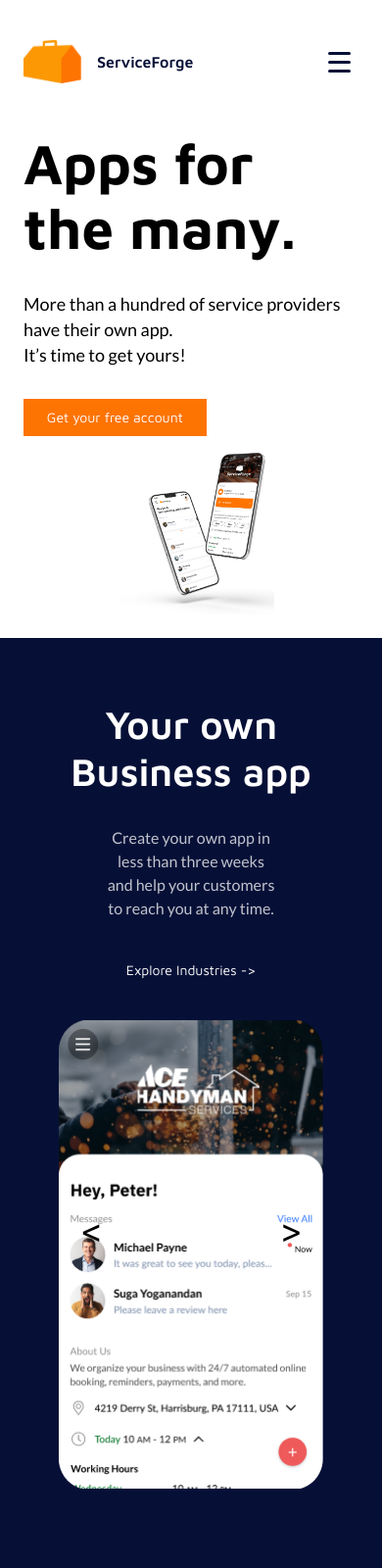
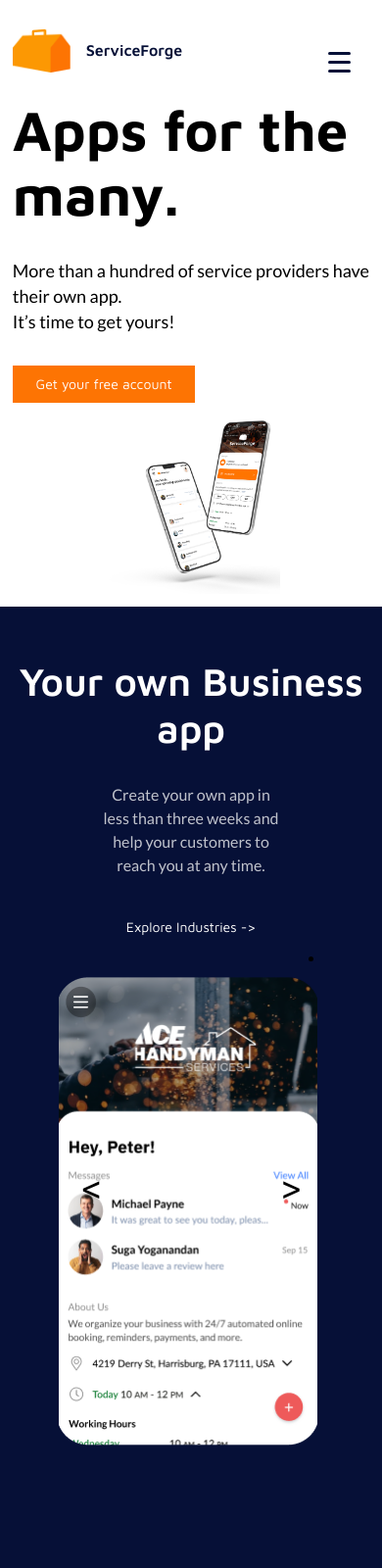
Before and after one commit to tusharnaresh/FE_Workshop, a plain HTML site: page Figma1/index.html in a window 390 px wide. Shown: the top 1600 px of the page at 98% size. Drawn offline with Linux system fonts and the light colour scheme; files whose address does not match are found by name.

Commit message:
css feebacks addressed

```diff
--- a/Figma1/index.css
+++ b/Figma1/index.css
@@ -45,11 +45,6 @@ h6 {
   --btn-text-color: var(--primary-blue);
   --btn-background-color: var(--primary-white);
 
-  --font-normal: 400;
-  --font-light-bold: 500;
-  --font-bold: 600;
-  --font-bolder: 700;
-
   --font-small: 18px;
   --font-normal: 20px;
   --font-medium: 34px;
@@ -67,16 +62,16 @@ body {
   background-color: var(--primary-blue);
 }
 .fw-light-bold{
-  font-weight: var(--font-light-bold);
+  font-weight: 500;
 }
 .fw-bolder {
-  font-weight: var(--font-bolder);
+  font-weight: 700;
 }
 .fw-bold {
-  font-weight: var(--font-bold);
+  font-weight: 600;
 }
 .fw-normal {
-  font-weight: var(--font-normal);
+  font-weight: 400;
 }
 .fs-small {
   font-size: var(--font-small);
@@ -99,7 +94,7 @@ body {
 .p-2 {
   padding: 2em;
 }
-.mw-45 {
+.lg-mw-45 {
   max-width: 45%;
 }
 .m-auto {
@@ -175,7 +170,7 @@ header {
   margin-right: 1rem;
 }
 .brand-heading {
-  font-weight: var(--font-bold);
+  font-weight: 600;
   font-size: var(--font-small);
   color: var(--primary-blue);
 }
@@ -207,7 +202,7 @@ header {
 }
 .list-item:first-child {
   color: var(--primary-blue);
-  font-weight: var(--font-bolder);
+  font-weight:700;
 }
 .section-img {
   max-width: 50%;
@@ -261,7 +256,7 @@ header {
   position: absolute;
   width: 23px;
   height: 21px;
-  top: 3.3rem;
+  top: 2.3rem;
   right: 2rem;
 }
 .bar{
@@ -283,9 +278,6 @@ header {
 .active .list-item{
   padding: 0.5em;
 }
-.active .btn{
-  margin: 0.5rem;
-}
 .list-items{
   flex-direction: column;
   list-style: none;
@@ -306,11 +298,9 @@ header {
   position: absolute;
   display: flex;
   transform: translateX(-0%);
-  transition: transform 1s;
+  transition: transform 0.5s;
   width: 1080px;
-}
-.slider > li{
-  display: inline;
+  gap: 0.5rem;
 }
 .slider-dimensions{
   width: 270px;
@@ -347,6 +337,11 @@ button[data-index-change] {
 .lg-hidden{
   display: block;
 }
+.sticky{
+    position: sticky;
+    top: 0;
+    z-index: 10;
+}
 
 @media screen and (max-width: 950px) {
   :root {
@@ -356,8 +351,11 @@ button[data-index-change] {
     --font-big: 40px;
     --font-bigger: 58px;
   }
-  .mw-45 {
+  .sm-mw-70 {
     max-width: 70%;
+  }
+  .container{
+    padding: 0.8rem;
   }
 }
 @media screen and (min-width: 1150px) {
@@ -376,7 +374,7 @@ button[data-index-change] {
     display: inline-block;
   }
   .brand-heading {
-    font-weight: var(--font-bolder);
+    font-weight: 700;
     font-size: var(--font-medium);
     color: var(--primary-blue);
   }
@@ -395,6 +393,9 @@ button[data-index-change] {
     align-items: center;
     justify-content: space-evenly;
     flex-direction: row;
+    position: absolute;
+    width: 100%;
+    background-color: var(--primary-white);
   }
 
 .card:hover{
--- a/Figma1/index.html
+++ b/Figma1/index.html
@@ -17,7 +17,7 @@
     <link rel="stylesheet" href="./index.css" />
   </head>
   <body>
-    <header>
+    <header class="sticky">
       <div class="container flex-center block-mobile">
         <div class="flex-center justify-start">
           <img class="logo" src="./assets/logo.png" alt="ServiceForge" />
@@ -59,7 +59,7 @@
         <div class="container">
           <div class="card-section">
             <h1 class="color-w ta-center fw-bold fs-big pt-1">Your own Business app</h1>
-            <p class="color-sw ta-center fw-noraml fs-small mw-45 m-auto ff-lato p-2">Create your own app in less than three weeks and help your customers to reach you at any time.</p>
+            <p class="color-sw ta-center fw-noraml fs-small lg-mw-45 sm-mw-70 m-auto ff-lato p-2">Create your own app in less than three weeks and help your customers to reach you at any time.</p>
             <button class="btn m-auto d-block btn-tertiary">Explore Industries -></button>
             <ul class="cards flex-center flex-responsive ff-lato sm-hidden">
               <li>
--- a/Figma1/index.js
+++ b/Figma1/index.js
@@ -12,8 +12,9 @@ const slider = document.querySelector('.slider');
 const arrowButtons = document.querySelectorAll('[data-index-change]');
 let currIndex = 0;
 function slide(nextIndex) {
-  if (nextIndex < 0) nextIndex = imgs.length - 1;
-  if (nextIndex >= imgs.length) nextIndex = 0;
+  if (nextIndex < 0 || nextIndex >= imgs.length){
+    return;
+  }
   slider.style.transform = `translateX(-${(nextIndex / imgs.length) * 100}%)`;
   currIndex = nextIndex;
 }
```
